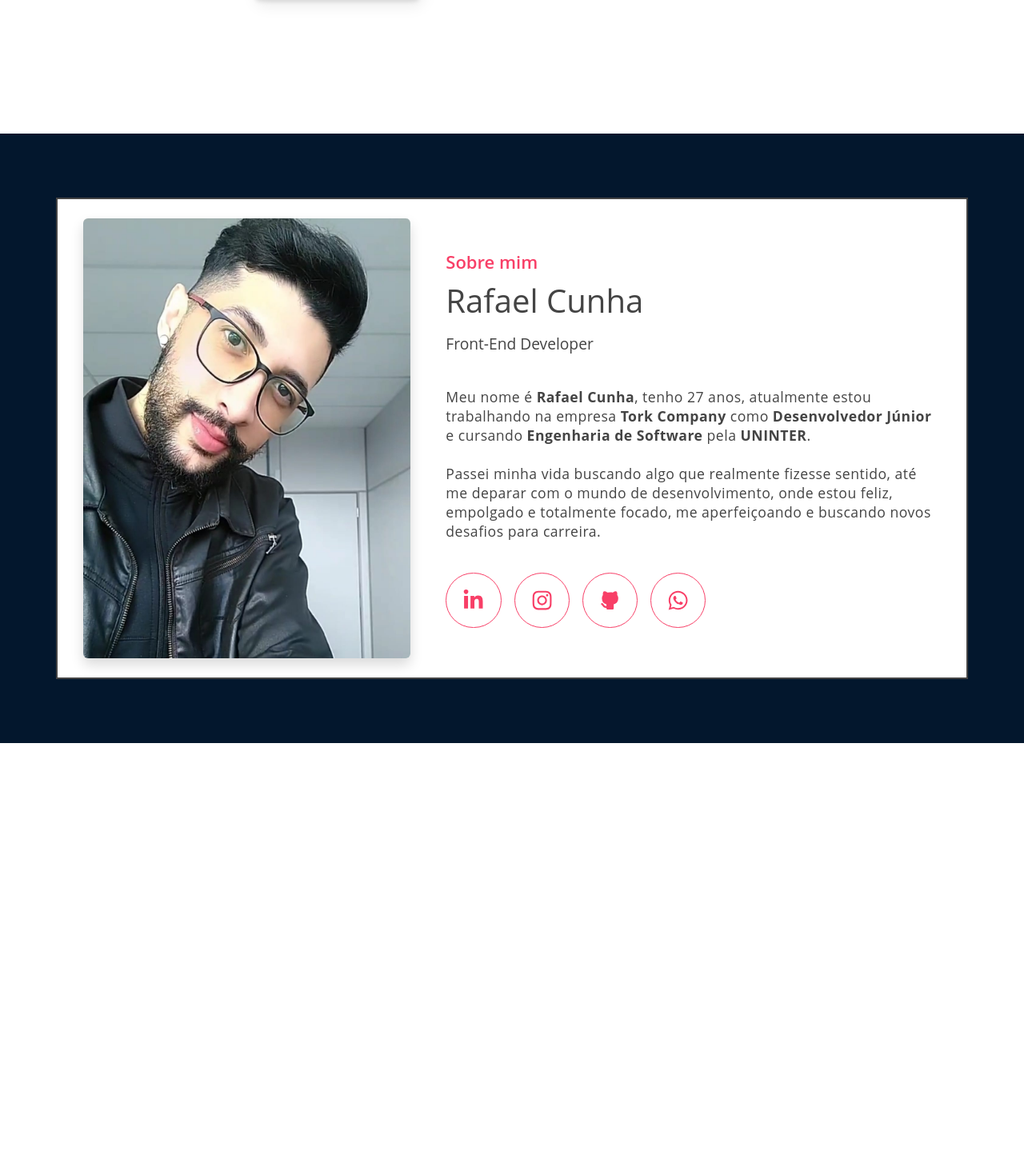
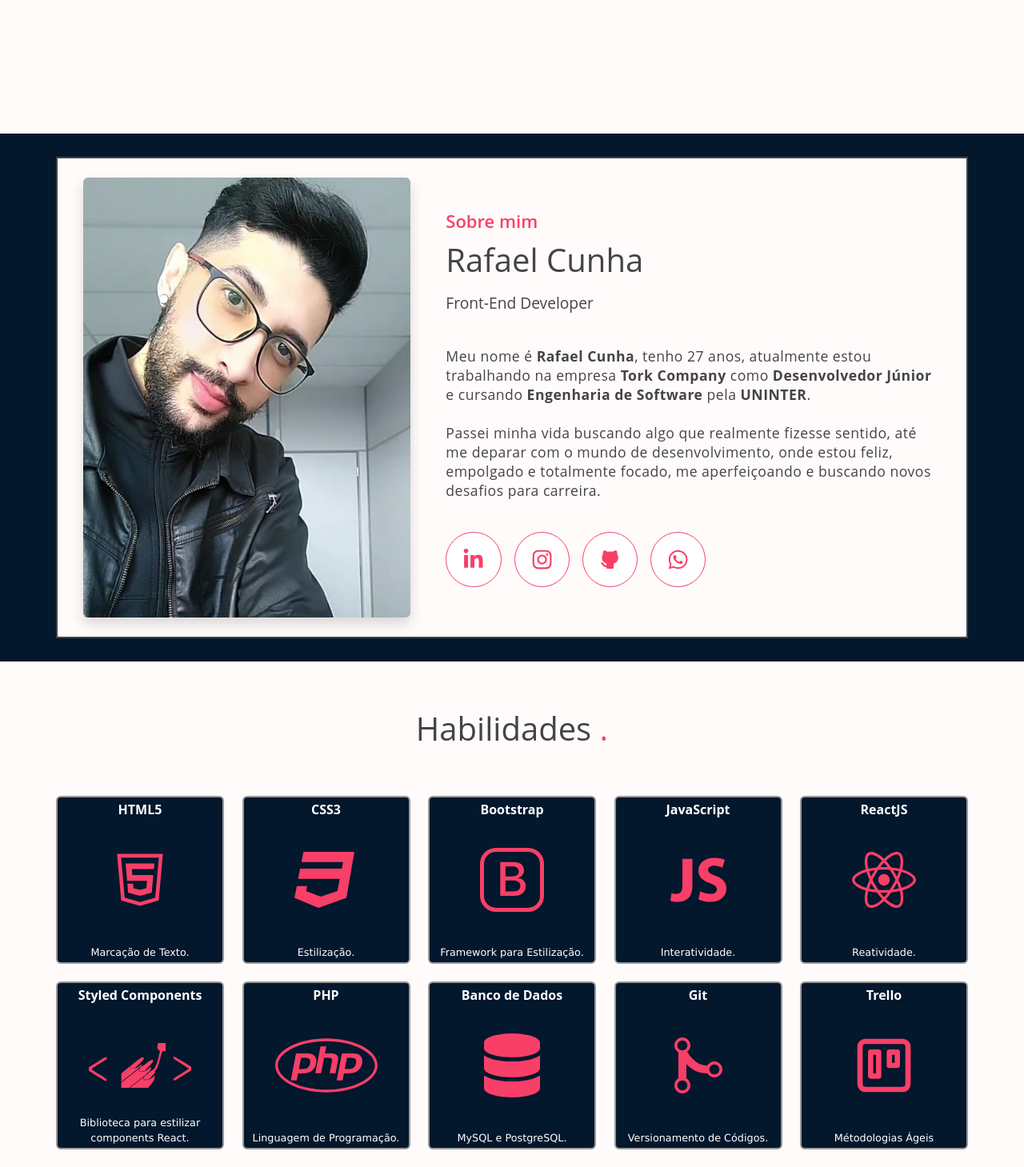
Before and after one commit to dev-rafaelcunha/Portfolio-v2, a React (Create React App) app: page / in a window 1280 px wide. Shown: the part 549-2008 px from the top of the page at 80% size. Before the commit the page ends 1478 px from the top, so only its background shows below. Built offline with nearby package versions, Linux system fonts and the light colour scheme.

Commit message:
Desenvolvido componente Habilidades.

```diff
--- a/src/App.jsx
+++ b/src/App.jsx
@@ -1,5 +1,6 @@
 import About from "./components/pages/About";
 import Home from "./components/pages/Home";
+import Skills from "./components/pages/Skills";
 import GlobalStyle from "./global/GlobalStyle";
 
 function App() {
@@ -10,6 +11,7 @@ function App() {
       <GlobalStyle />
       <Home />
       <About />
+      <Skills />
     </>
   )
 }
--- a/src/components/layout/Header.jsx
+++ b/src/components/layout/Header.jsx
@@ -5,7 +5,7 @@ import { GridLayout } from "../../global/GridLayout";
 const Heading = styled.header`
 
     height: 10vh;
-    background-color: #fff;
+    background-color: #fffbfb;
     z-index: 101;
 `;
 
--- a/src/components/layout/Nav.jsx
+++ b/src/components/layout/Nav.jsx
@@ -20,7 +20,6 @@ const LinkNav = styled.a`
     &.active {
         color: #f83f67 !important;
         font-weight: 600;
-        pointer-events: none;
     }
 `;
 
--- a/src/components/pages/About.jsx
+++ b/src/components/pages/About.jsx
@@ -6,14 +6,21 @@ import { TbBrandGithubFilled } from "react-icons/tb";
 
 const Section = styled.section`
 
-    height: auto;
+    height: 82.5vh;
     padding: 5rem;
     background-color: #03172d;
+    display: flex;
+    align-items: center;
+
+    @media (max-width: 991px) {
+
+        height: auto;
+    }
 `;
 
 const Container = styled.div`
 
-    background-color: #fff;
+    background-color: #fffbfb;
     border: 2px solid #444;
 `;
 
--- a/src/components/pages/Home.jsx
+++ b/src/components/pages/Home.jsx
@@ -7,7 +7,7 @@ import CustomButton02 from "../common/CustomButton02";
 const Main = styled.main`
 
     height: 89.5vh;
-    background-color: #fff;
+    background-color: #fffbfb;
 
     @media (max-width: 991px) {
 
@@ -17,7 +17,7 @@ const Main = styled.main`
 
 const Grid = styled.div`
 
-    height: 100vh;
+    height: 89.5vh;
     /* width: 100vw; */
 
     @media (max-width: 991px) {
@@ -29,7 +29,7 @@ const Grid = styled.div`
 
 const FirstColumn = styled.div`
 
-    background-color: #fff;
+    background-color: #fffbfb;
     z-index: 100;
 
     @media (max-width: 991px) {
--- /dev/null
+++ b/src/components/pages/Skills.jsx
@@ -0,0 +1,129 @@
+import styled from 'styled-components';
+import { GridLayout } from '../../global/GridLayout';
+import { AiOutlineHtml5 } from "react-icons/ai";
+import { FaCss3, FaReact, FaPhp, FaDatabase } from "react-icons/fa";
+import { IoLogoJavascript, IoMdGitMerge } from "react-icons/io";
+import { BsBootstrap } from "react-icons/bs";
+import { SiStyledcomponents } from "react-icons/si";
+import { FiTrello } from "react-icons/fi";
+
+const Section = styled.section`
+
+    height: 79vh;
+    background-color: #fffbfb;
+    padding: 0 40px;
+
+    @media (max-width: 1199px) {
+
+        height: auto;
+        padding-bottom: 80px;
+    }
+`;
+
+const Title = styled.h1`
+
+    text-align: center;
+    color: #444;
+    padding: 60px 0;
+    margin: 0;
+`;
+
+const Container = styled.div`
+
+    height: 50vh;
+    display: flex;
+
+    @media (max-width: 1199px) {
+
+        height: auto;
+    }
+`;
+
+const Point = styled.span`
+
+    color: #f83f67;
+`;
+
+const CardSkills = styled.div`
+
+    display: flex;
+    flex-wrap: wrap;
+    gap: 22px;
+    justify-content: space-between;
+    align-items: center;
+
+    @media (max-width: 1199px) {
+
+        justify-content: center;
+    }
+`;
+
+const Card = styled.a`
+    border: 2px solid #999;
+    font-size: ${props => props.fontSize};
+    height: 210px;
+    width: 210px;
+    color: #f83f67;
+    background-color: #03172d;
+    transition: 1s all ease;
+    display: flex;
+    align-items: center;
+    justify-content: center;
+    position: relative;
+
+    &:hover {
+        border: 2px solid #f83f67;
+        background-color: #f83f67;
+        color: #fff;
+    }
+
+    @media (max-width: 767px) {
+        height: 190px;
+        width: 190px;
+    }
+`;
+
+const TitleSkills = styled.span`
+
+    font-size: 1rem;
+    position: absolute;
+    color: #fff;
+    font-weight: bold;
+    top: 3px;
+`;
+
+const DescriptionSkills = styled.span`
+
+    font-size: .8rem;
+    position: absolute;
+    bottom: 3px;
+    text-align: center;
+    color: #fff;
+    font-family: 'Lucida Sans', 'Lucida Sans Regular', 'Lucida Grande', 'Lucida Sans Unicode', Geneva, Verdana, sans-serif;
+`;
+
+function Skills() {
+    return (
+        <Section id="skills">
+            <GridLayout>
+                <Title>Habilidades<Point> .</Point></Title>
+                <Container>
+                    <CardSkills>
+                        <Card fontSize="5rem" className="rounded"><AiOutlineHtml5 /><TitleSkills>HTML5</TitleSkills><DescriptionSkills>Marcação de Texto.</DescriptionSkills></Card>
+                        <Card fontSize="5rem" className="rounded"><FaCss3 /><TitleSkills>CSS3</TitleSkills><DescriptionSkills>Estilização.</DescriptionSkills></Card>
+                        <Card fontSize="5rem" className="rounded"><BsBootstrap /><TitleSkills>Bootstrap</TitleSkills><DescriptionSkills>Framework para Estilização.</DescriptionSkills></Card>
+                        <Card fontSize="5rem" className="rounded"><IoLogoJavascript /><TitleSkills>JavaScript</TitleSkills><DescriptionSkills>Interatividade.</DescriptionSkills></Card>
+                        <Card fontSize="5rem" className="rounded"><FaReact /><TitleSkills>ReactJS</TitleSkills><DescriptionSkills>Reatividade.</DescriptionSkills></Card>
+                        <Card fontSize="8rem" className="rounded"><SiStyledcomponents /><TitleSkills>Styled Components</TitleSkills><DescriptionSkills>Biblioteca para estilizar components React.</DescriptionSkills></Card>
+                        <Card fontSize="8rem" className="rounded"><FaPhp /><TitleSkills>PHP</TitleSkills><DescriptionSkills>Linguagem de Programação.</DescriptionSkills></Card>
+                        <Card fontSize="5rem" className="rounded"><FaDatabase /><TitleSkills>Banco de Dados</TitleSkills><DescriptionSkills>MySQL e PostgreSQL.</DescriptionSkills></Card>
+                        <Card fontSize="5rem" className="rounded"><IoMdGitMerge /><TitleSkills>Git</TitleSkills><DescriptionSkills>Versionamento de Códigos.</DescriptionSkills></Card>
+                        <Card fontSize="5rem" className="rounded"><FiTrello /><TitleSkills>Trello</TitleSkills><DescriptionSkills>Métodologias Ágeis</DescriptionSkills></Card>
+                    </CardSkills>
+                </Container>
+            </GridLayout>
+        </Section>
+    );
+}
+
+export default Skills;
--- a/src/global/GlobalStyle.jsx
+++ b/src/global/GlobalStyle.jsx
@@ -23,7 +23,7 @@ const GlobalStyle = createGlobalStyle`
   }
 
   ::-webkit-scrollbar-track {
-      background-color: #111;
+      background-color: #444;
   }
 
   ::selection {
```
